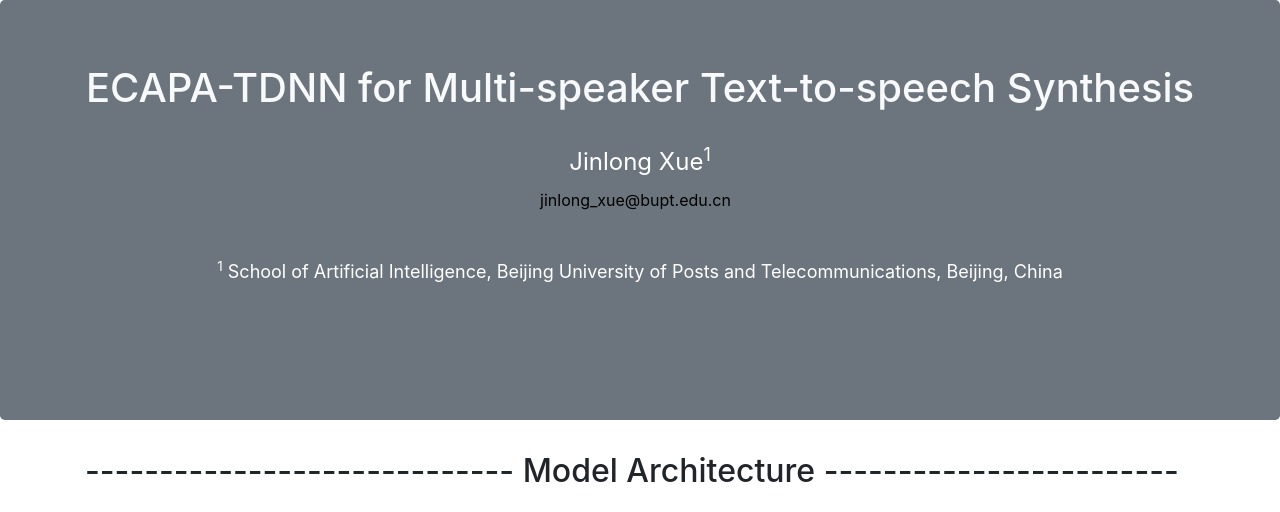
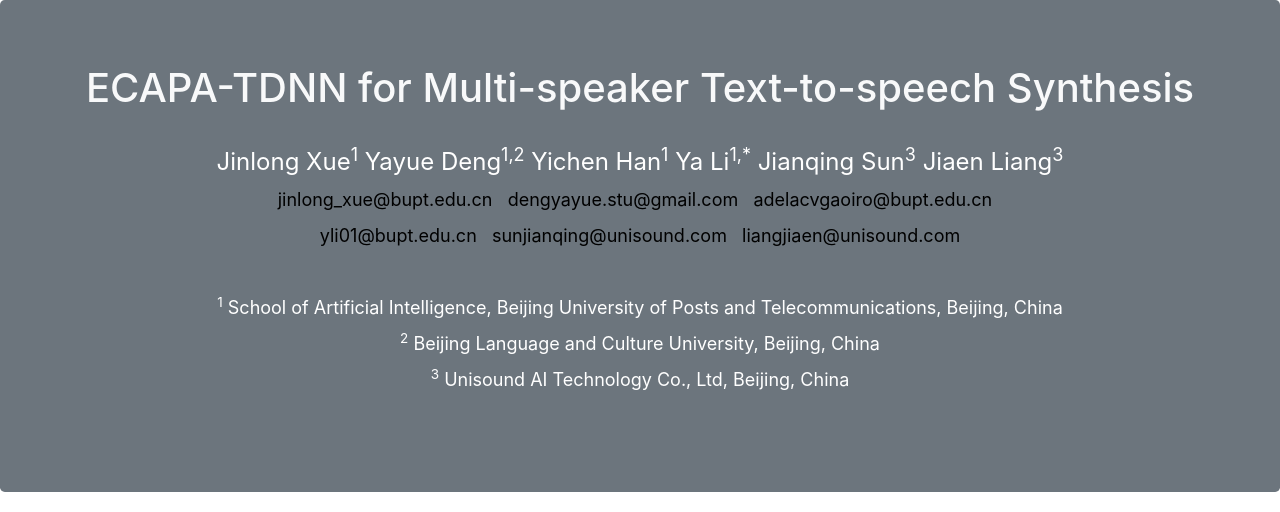
Before and after one commit to happylittlecat2333/interspeech2022, a plain HTML site: page index.html in a window 1280 px wide. Shown: the top 512 px of the page. Drawn offline with nearby package versions, Linux system fonts and the light colour scheme.

Commit message:
first commit

```diff
--- a/index.html
+++ b/index.html
@@ -49,19 +49,28 @@
             <h1><a class="text-light">ECAPA-TDNN for Multi-speaker Text-to-speech Synthesis</h1><br>
             <font size=5><span style="color:#FFFFFF">
                 Jinlong Xue<sup>1</sup>
-                <!-- , Berrak Sisman<sup>2</sup>, Haizhou
-                Li<sup>1</sup>  -->
+                Yayue Deng<sup>1,2</sup>
+                Yichen Han<sup>1</sup>
+                Ya Li<sup>1,*</sup>
+                Jianqing Sun<sup>3</sup>
+                Jiaen Liang<sup>3</sup>
                 </br>
-                <font size=3><span style="color:#000000">
+                <font size=4><span style="color:#000000">
                     jinlong_xue@bupt.edu.cn &nbsp
+                    dengyayue.stu@gmail.com &nbsp
+                    adelacvgaoiro@bupt.edu.cn &nbsp<br>
+                    yli01@bupt.edu.cn &nbsp
+                    sunjianqing@unisound.com &nbsp
+                    liangjiaen@unisound.com
+
                     <!-- berraksisman@u.nus.edu &nbsp
                   haizhou.li@nus.edu.sg -->
                 </font>
                 <font size=4> <br> <br>
                   <sup>1</sup> School of Artificial Intelligence, Beijing University of Posts and
                   Telecommunications, Beijing, China<br>
-                  <!-- <sup>2</sup> Information Systems Technology and Design,
-                  Singapore University of Technology and Design -->
+                  <sup>2</sup> Beijing Language and Culture University, Beijing, China<br>
+                  <sup>3</sup> Unisound AI Technology Co., Ltd, Beijing, China
                   <br>
                 </font> </a>
                 <p>
```
